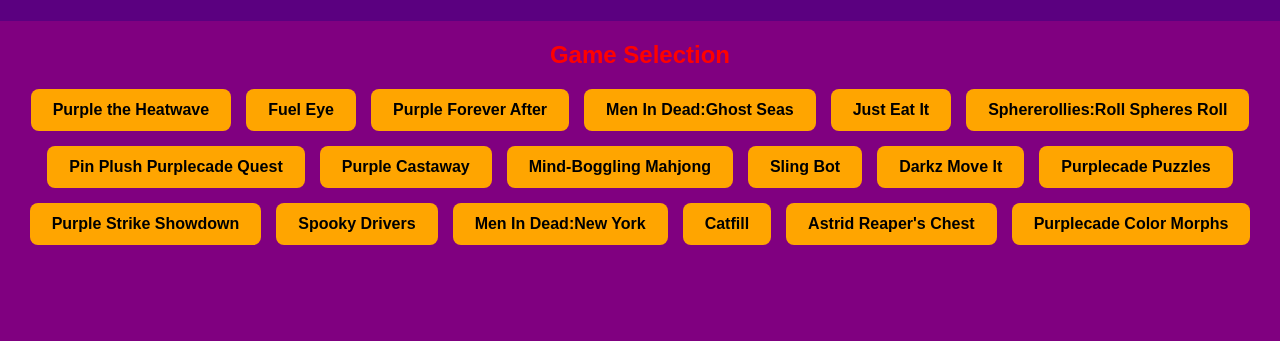
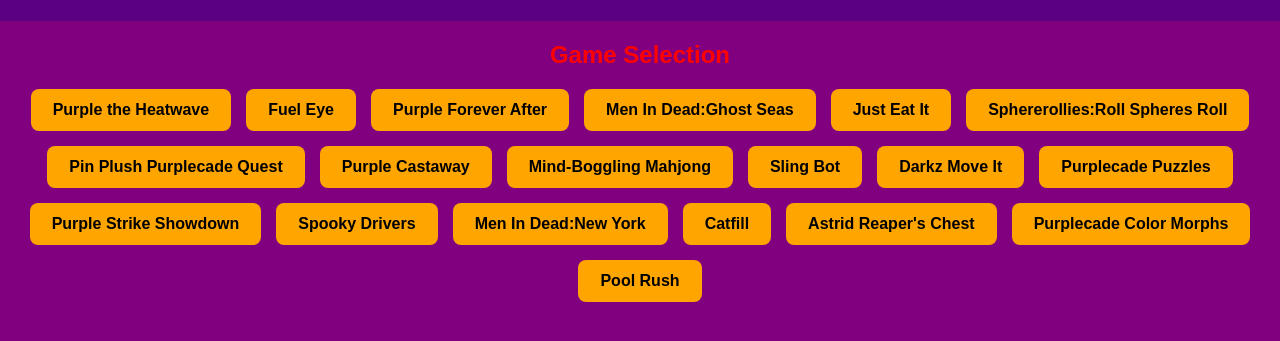
Before and after one commit to 80sonpurple/Purplecade-Power-Pack, a plain HTML site: page Purplecade Power Pack 1 index.html in a window 1280 px wide. Shown: the part 99-440 px from the top of the page. Drawn offline with Linux system fonts and the light colour scheme.

Commit message:
Add files via upload

```diff
--- a/Purplecade Power Pack 1 index.html
+++ b/Purplecade Power Pack 1 index.html
@@ -246,6 +246,10 @@ button:hover {
             Purplecade Color Morphs
         </button>
 
+        <button onclick="loadPage('https://play.fancade.com/6B0023BA1AA29F45')">
+            Pool Rush
+        </button>
+
     </div>
 
 </div>
```
